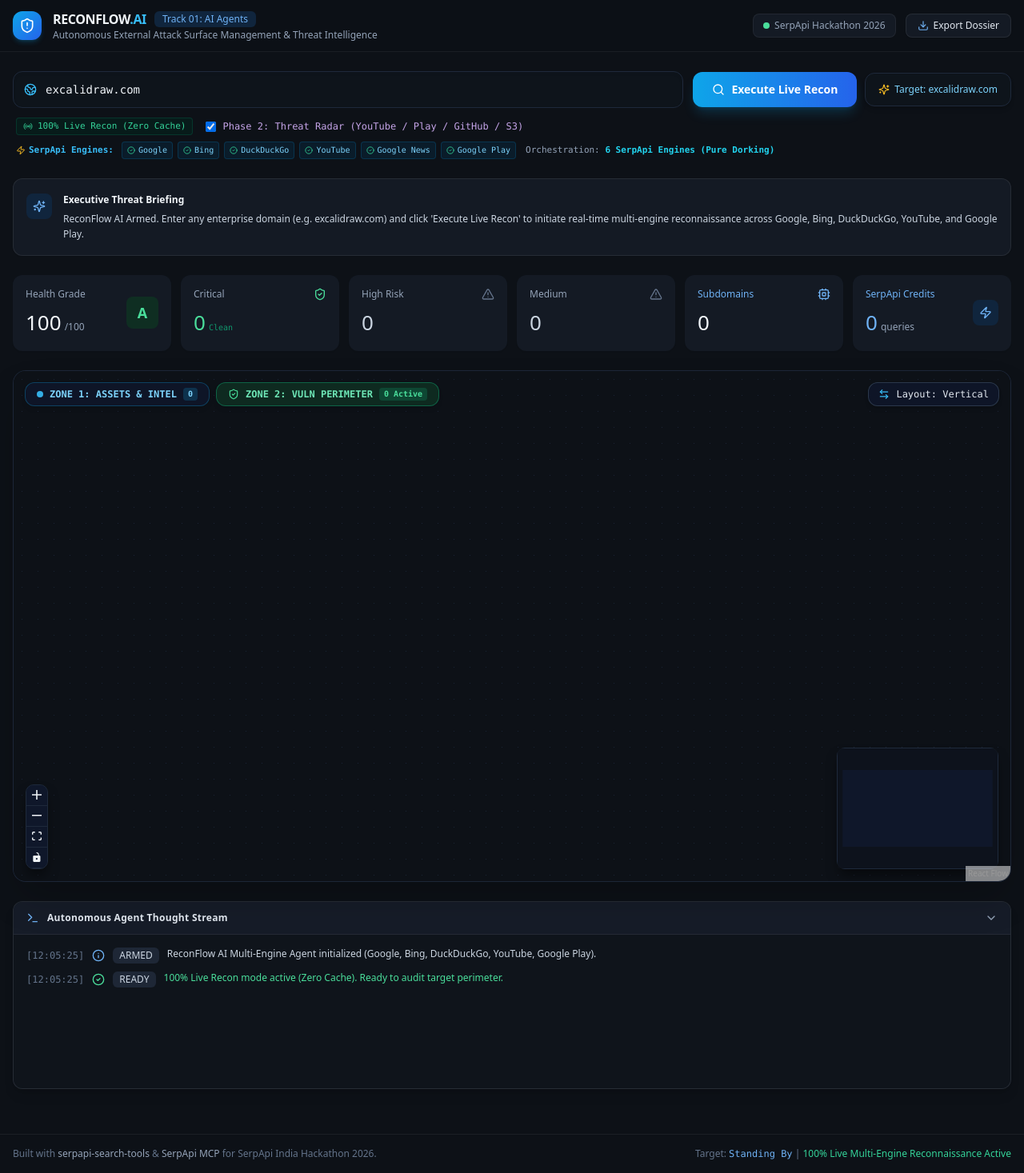
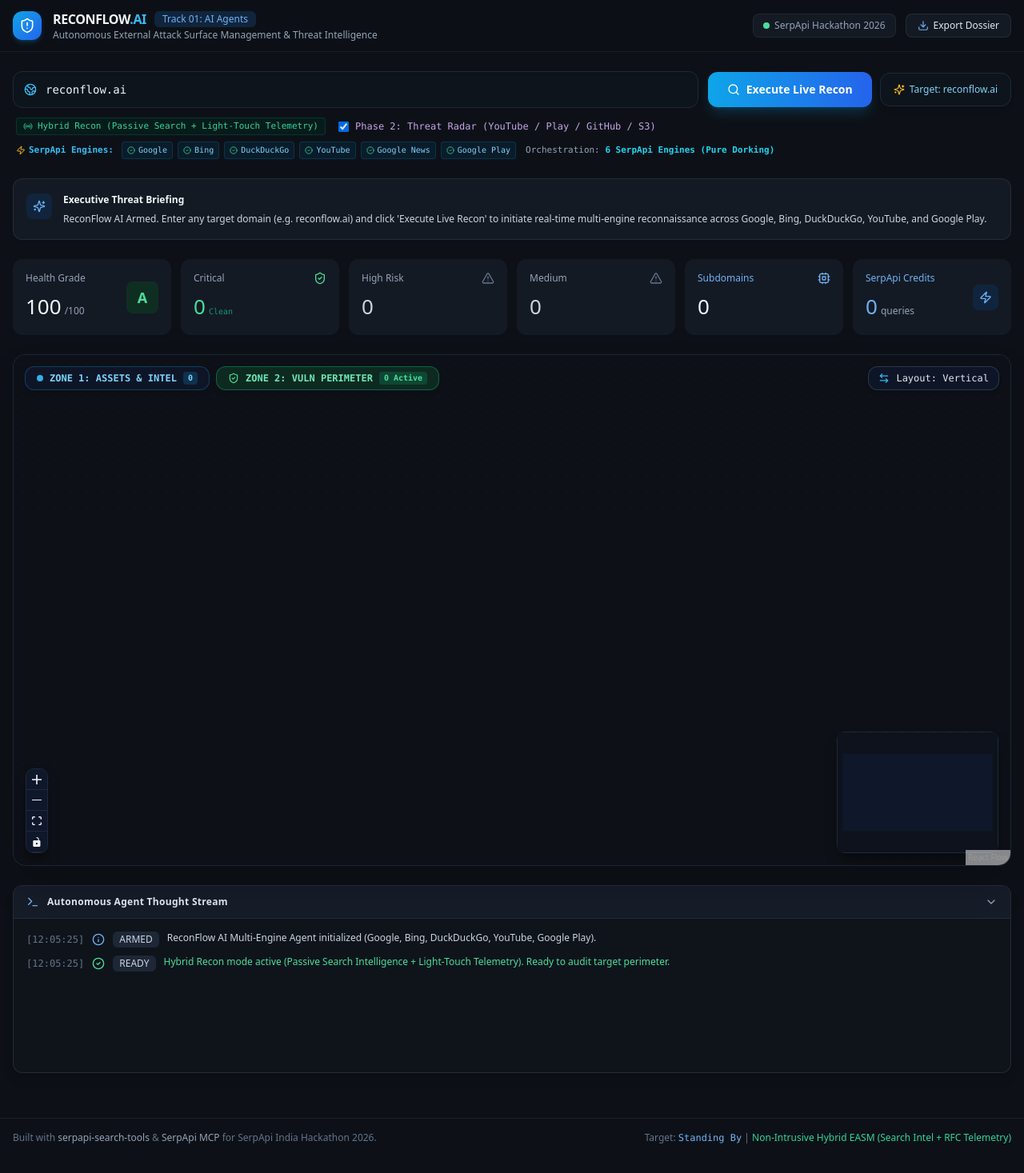
Before and after one commit to NVN404/reconflow.ai, a Next.js app in the folder frontend/: page / in a window 1280 px wide. Shown: the whole page at 80% size. Built offline with nearby package versions, Linux system fonts and the light colour scheme.

Commit message:
refactor: align terminology to passive search + light-touch telemetry and neutralize demo targets

```diff
--- a/frontend/app/page.tsx
+++ b/frontend/app/page.tsx
@@ -29,7 +29,7 @@
     serpapi_credits_used: 0,
     generated_at: "2026-09-24T00:00:00Z",
   },
-  executive_summary: "ReconFlow AI Armed. Enter any enterprise domain (e.g. excalidraw.com) and click 'Execute Live Recon' to initiate real-time multi-engine reconnaissance across Google, Bing, DuckDuckGo, YouTube, and Google Play.",
+  executive_summary: "ReconFlow AI Armed. Enter any target domain (e.g. reconflow.ai) and click 'Execute Live Recon' to initiate real-time multi-engine reconnaissance across Google, Bing, DuckDuckGo, YouTube, and Google Play.",
   nodes: [],
   edges: [],
   thoughts: [],
@@ -51,7 +51,7 @@
     {
       timestamp: "READY",
       stage: "READY",
-      message: "100% Live Recon mode active (Zero Cache). Ready to audit target perimeter.",
+      message: "Hybrid Recon mode active (Passive Search Intelligence + Light-Touch Telemetry). Ready to audit target perimeter.",
       status: "success",
     },
   ]);
@@ -69,7 +69,7 @@
       {
         timestamp: now,
         stage: "READY",
-        message: "100% Live Recon mode active (Zero Cache). Ready to audit target perimeter.",
+        message: "Hybrid Recon mode active (Passive Search Intelligence + Light-Touch Telemetry). Ready to audit target perimeter.",
         status: "success",
       },
     ]);
@@ -329,7 +329,7 @@
           </div>
           <div>
             Target: <span className="text-[#6fb2f5] font-mono">{scanResult?.summary?.target || "Standing By"}</span> |{" "}
-            <span className="text-emerald-400">100% Live Multi-Engine Reconnaissance Active</span>
+            <span className="text-emerald-400">Non-Intrusive Hybrid EASM (Search Intel + RFC Telemetry)</span>
           </div>
         </div>
       </footer>
--- a/frontend/components/SearchBar.tsx
+++ b/frontend/components/SearchBar.tsx
@@ -7,7 +7,7 @@
 }
 
 export const SearchBar: React.FC<SearchBarProps> = ({ onScan, isScanning }) => {
-  const [domain, setDomain] = useState("excalidraw.com");
+  const [domain, setDomain] = useState("reconflow.ai");
   const [enablePhase2, setEnablePhase2] = useState(true);
 
   const handleSubmit = (e: React.FormEvent) => {
@@ -33,7 +33,7 @@
             type="text"
             value={domain}
             onChange={(e) => setDomain(e.target.value)}
-            placeholder="Enter target enterprise domain (e.g. excalidraw.com, stripe.com)"
+            placeholder="Enter target domain (e.g. reconflow.ai, yourcompany.com)"
             className="w-full pl-10 pr-4 py-3 rounded-xl bg-[#0f141c]/90 border border-slate-800 text-slate-100 placeholder-slate-500 focus:outline-none focus:ring-2 focus:ring-sky-500/40 focus:border-sky-500 transition-all text-sm font-mono shadow-inner"
             disabled={isScanning}
           />
@@ -63,13 +63,13 @@
           {/* Quick Target Button */}
           <button
             type="button"
-            onClick={() => handleQuickTarget("excalidraw.com")}
+            onClick={() => handleQuickTarget("reconflow.ai")}
             disabled={isScanning}
             className="px-4 py-3 rounded-xl bg-[#0f141c]/90 hover:bg-slate-800/80 border border-slate-800 hover:border-slate-700 text-sky-300 font-medium text-xs shadow-md transition-all duration-150 active:scale-95 flex items-center gap-1.5 whitespace-nowrap cursor-pointer"
-            title="Scan live verified target excalidraw.com"
+            title="Scan verified domain reconflow.ai"
           >
             <Sparkles className="w-3.5 h-3.5 text-amber-400" />
-            <span>Target: excalidraw.com</span>
+            <span>Target: reconflow.ai</span>
           </button>
         </div>
       </form>
@@ -79,7 +79,7 @@
         <div className="flex items-center gap-4 flex-wrap">
           <div className="flex items-center gap-1.5 text-emerald-400 font-mono text-[11px] bg-emerald-950/40 border border-emerald-800/40 px-2 py-0.5 rounded">
             <Radio className="w-3 h-3 text-emerald-400 animate-pulse" />
-            <span>100% Live Recon (Zero Cache)</span>
+            <span>Hybrid Recon (Passive Search + Light-Touch Telemetry)</span>
           </div>
 
           <label className="flex items-center gap-2 cursor-pointer select-none opacity-90 hover:opacity-100 transition">
```
Also changed, not shown: 2 other files (tests, documents, lock files or other folders).
